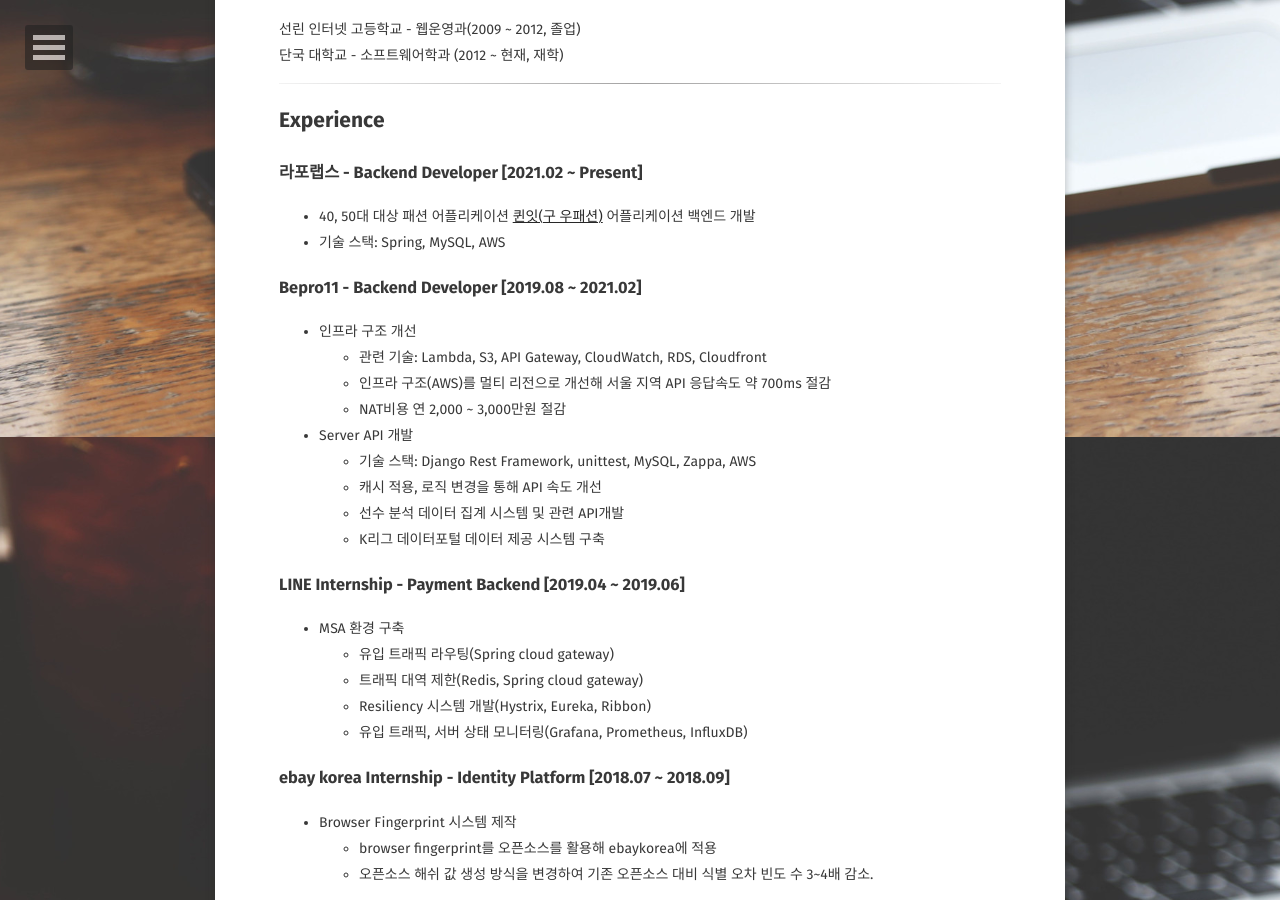
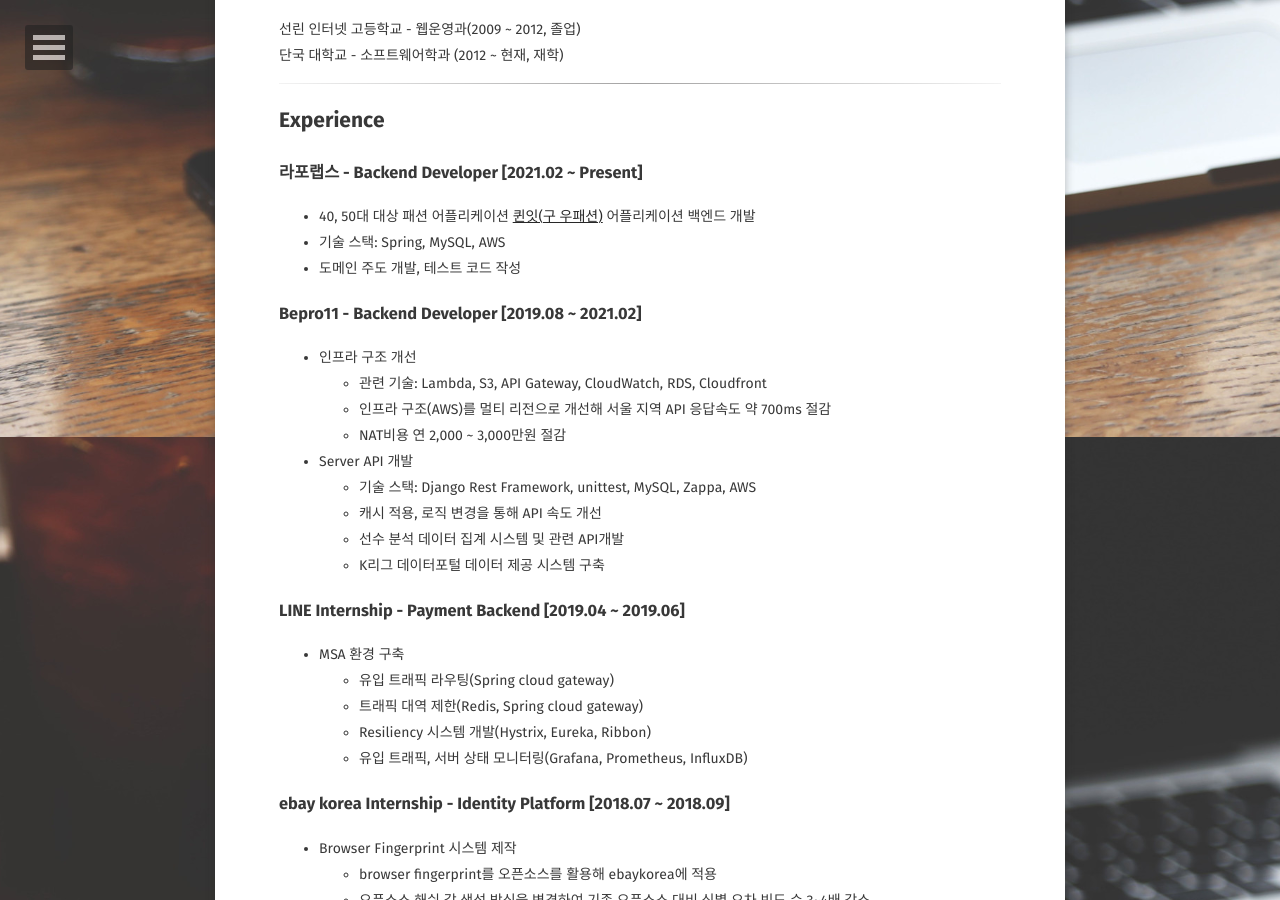
Before and after one commit to wkdtjsgur100/wkdtjsgur100.github.io, a Jekyll site: the page built from about/index.md, in a window 1280 px wide and 900 px high, scrolled down 463 px. Built offline with Jekyll 4.4.1, drawn with Linux system fonts in a browser that asks for light colours; some web fonts are replaced.

Commit message:
Update about

```diff
--- a/about/index.md
+++ b/about/index.md
@@ -21,6 +21,7 @@
 
 - 40, 50대 대상 패션 어플리케이션 [퀸잇(구 우패션)](https://play.google.com/store/apps/details?id=kr.rapportlabs.damoa&hl=en_US&gl=US) 어플리케이션 백엔드 개발
 - 기술 스택: Spring, MySQL, AWS
+- 도메인 주도 개발, 테스트 코드 작성
 
 ### Bepro11 - Backend Developer [2019.08 ~ 2021.02]
 
```
